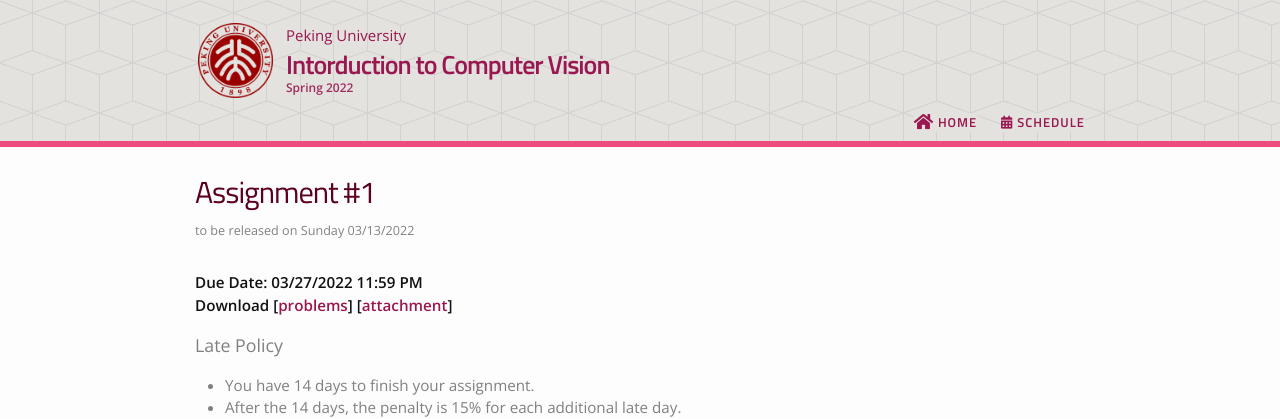
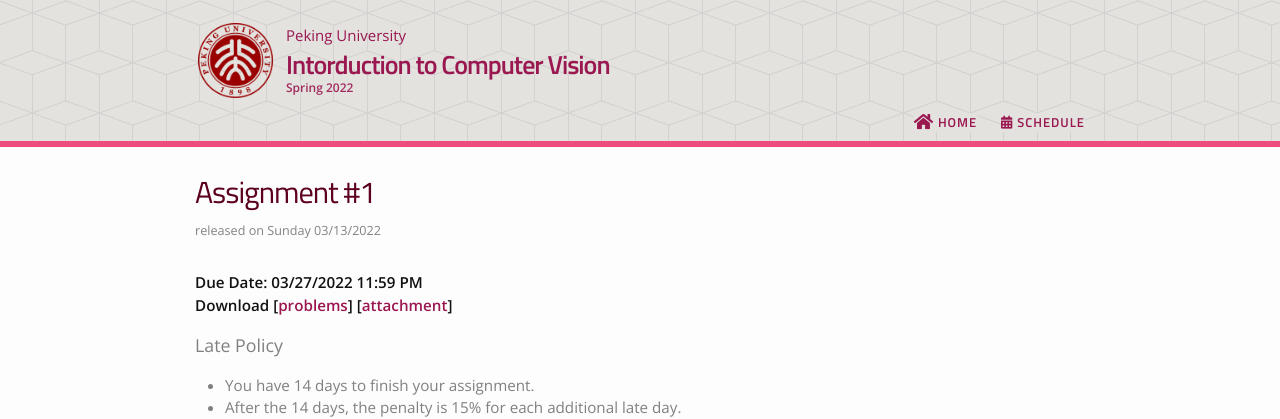
Before and after one commit to hughw19/RVAL, a Jekyll site: the page built from _assignments/01_assignment.md, in a window 1280 px wide. Shown: the top 419 px of the page. Built offline with Jekyll 4.4.1, drawn with Linux system fonts in a browser that asks for light colours; nearby versions of some CDN libraries.

Commit message:
01 assignment

```diff
--- a/_includes/schedule_row_assignment.html
+++ b/_includes/schedule_row_assignment.html
@@ -4,7 +4,7 @@
     <br class="date-spliter" />{{ include.event.date | date: "%A" }}
 </div>
 <div class="col col-2" style="font-weight: bold" data-label="Description">
-    {{ include.event.title }} to be released
+    {{ include.event.title }} released
 </div>
 <div class="col col-4" data-label="Course Material">
     [<a href="{{ include.event.url | prepend: site.baseurl}}">{{ include.event.title }}</a>]
--- a/_layouts/assignment.html
+++ b/_layouts/assignment.html
@@ -6,7 +6,7 @@
 
   <header class="post-header">
     <h1 class="post-title">{{ page.title }}</h1>
-    <p class="post-meta">to be released on {{ page.date | date: "%A" }} {{ page.date | date: site.dateformat }}</p>
+    <p class="post-meta">released on {{ page.date | date: "%A" }} {{ page.date | date: site.dateformat }}</p>
   </header>
 
   <div>
```
